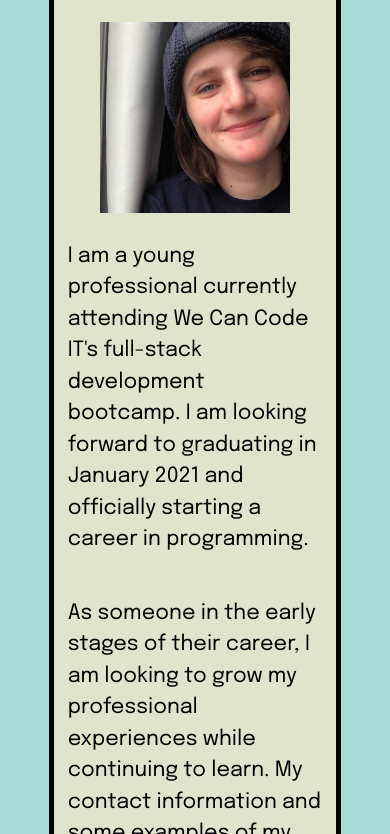
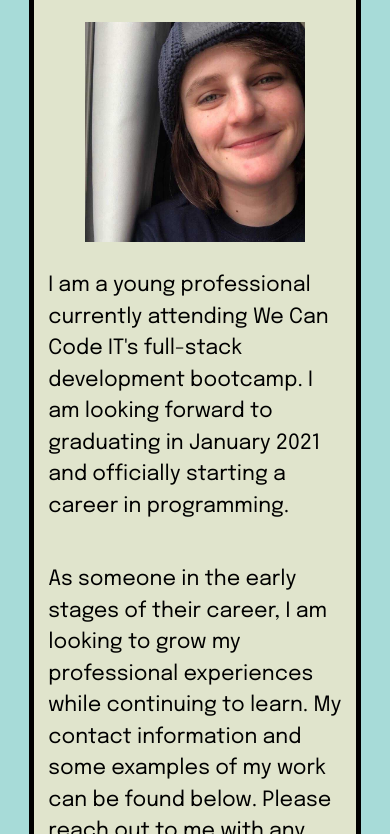
Before and after one commit to mjoyce10/mjoyce10.github.io, a plain HTML site: page index.html in a window 390 px wide. Shown: the part 354-1188 px from the top of the page. Drawn offline with Linux system fonts and the light colour scheme.

Commit message:
adjusted section width for mobile

```diff
--- a/css/style.css
+++ b/css/style.css
@@ -204,4 +204,8 @@ footer p {
   nav a {
     text-align: center;
   }
+
+  section {
+    width: 85%;
+  }
 }
```
